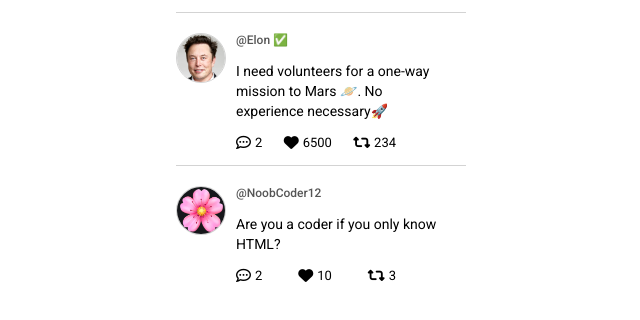
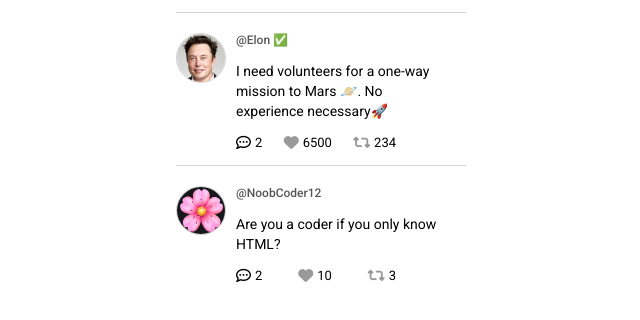
Before and after one commit to dgaddist/Twimba, a plain HTML site: page index.html in a window 1280 px wide. Shown: the part 358-678 px from the top of the page, 319-959 px from the left. Drawn offline with Linux system fonts and the light colour scheme.

Commit message:
gave icons light gray color

```diff
--- a/index.css
+++ b/index.css
@@ -16,6 +16,9 @@ h1 {
 i {
   font-size: 15px;
   cursor: pointer;
+}
+.fa-solid {
+  color: #999;
 }
 
 .liked {
```
